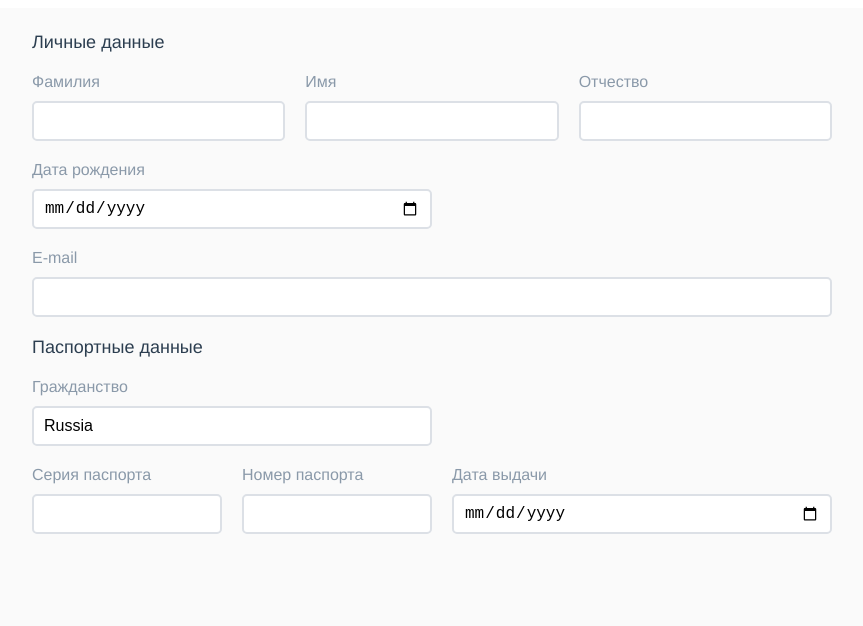
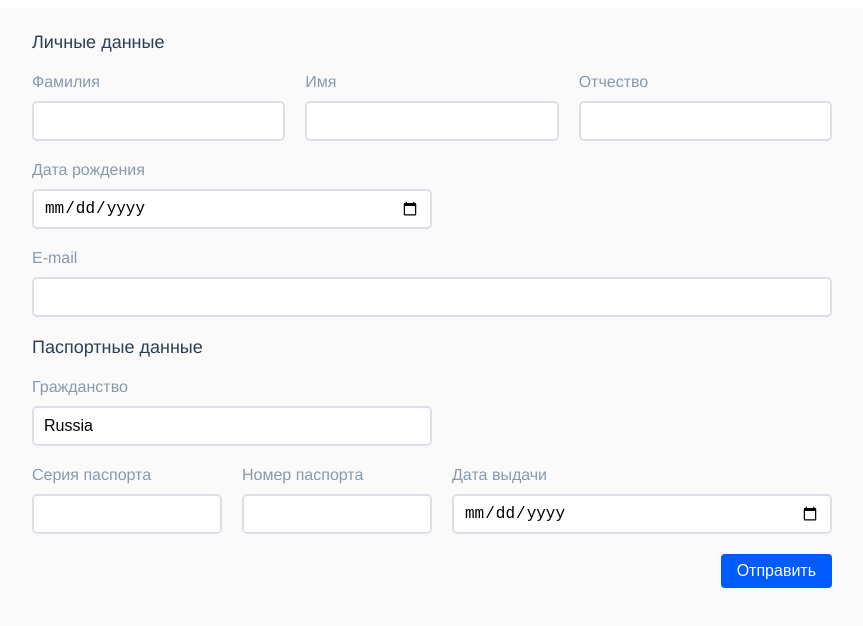
Before and after one commit to ozon-edu-vue-2021/required-task-4-Evgenii-K, a Vue app: page / in a window 1280 px wide. Shown: the top 626 px of the page, without its empty margins (208-1071 px from the left). Built offline with nearby package versions, Linux system fonts and the light colour scheme.

Commit message:
base-button, checkbox

```diff
--- /dev/null
+++ b/src/components/BaseButton.vue
@@ -0,0 +1,43 @@
+<template>
+  <button
+    class="button"
+  >
+    <slot></slot>
+  </button>
+</template>
+
+<script>
+export default {
+  name: "BaseButton",
+};
+</script>
+
+<style scoped>
+.button {
+  background-color: #005bff;
+  font-size: 16px;
+  color: white;
+  border: none;
+  border-radius: 4px;
+  padding: 8px 16px;
+  cursor: pointer;
+  transition: 0.2s ease-in;
+  text-align: center;
+  max-width: max-content;
+  flex-shrink: 0;
+}
+
+.button:hover {
+  background-color: #003ead;
+}
+
+.button:active {
+  background-color: #005bff;
+  box-shadow: 0 0 5px 0 rgba(0, 91, 255, 0.5);
+}
+
+.button:disabled {
+  background-color: #5a6c7d;
+}
+
+</style>
--- a/src/components/BaseDropdown.vue
+++ b/src/components/BaseDropdown.vue
@@ -56,6 +56,7 @@ export default {
 }
 .drop-down-content {
   position: absolute;
+  z-index: 10;
   background-color: #fff;
   border: 2px solid #dce0e6;
   border-radius: 5px;
--- a/src/components/BaseInput.vue
+++ b/src/components/BaseInput.vue
@@ -12,6 +12,8 @@
       :type="type"
       :value="value"
       @input="$emit('input', $event.target.value)"
+      :required="required"
+      :readonly="readonly"
     />
   </div>
 </template>
@@ -35,6 +37,14 @@ export default {
     value: {
       type: String,
       default: ''
+    },
+    required: {
+      type: Boolean,
+      default: false
+    },
+    readonly: {
+      type: Boolean,
+      default: false
     }
   }
 }
--- a/src/components/BaseMultiSelect.vue
+++ b/src/components/BaseMultiSelect.vue
@@ -71,7 +71,6 @@ export default {
   },
   watch: {
     value() {
-
       if(!this.items.length) return
 
       if (this.value === '') {
@@ -85,7 +84,10 @@ export default {
   },
   mounted() {
     if(this.items) {
-      this.value = this.selected[this.propName]
+
+      this.itemsAfterFilter = this.items
+
+      this.isSelected()
     }
   },
   methods: {
@@ -94,9 +96,10 @@ export default {
       this.value = item[this.propName]
     },
     blurHandler() {
+
       const target = this.items.filter(item => item[this.propName].toLowerCase() === this.value.toLowerCase())
       if (!target.length) {
-        this.value = this.selected[this.propName]
+        this.isSelected()
       } else {
         this.value = target[0][this.propName]
         this.$emit('update', target[0])
@@ -104,6 +107,11 @@ export default {
     },
     clickOnInput() {
       this.value = ''
+    },
+    isSelected() {
+      this.value = this.selected[this.propName]
+        ? this.selected[this.propName]
+        : ''
     }
   },
   components: { BaseDropdown, BaseInput },
--- a/src/components/Form.vue
+++ b/src/components/Form.vue
@@ -1,19 +1,22 @@
 <template>
-  <div class="form">
+  <form
+    class="form"
+    @submit.prevent="onSubmit"
+  >
     <div class="form__item">
       <div class="form__item-header">Личные данные</div>
-      <div
-        class="form__name-cyrillic"
-      >
+      <div class="form__name-cyrillic">
         <base-input
           type="text"
           lable="Фамилия"
           id="second_name"
+          v-model="formDate.secondName"
         />
         <base-input
           type="text"
           lable="Имя"
           id="first_name"
+          v-model="formDate.firstName"
         />
         <base-input
           type="text"
@@ -21,9 +24,7 @@
           id="third_name"
         />
       </div>
-      <div
-        class="form__birthday"
-      >
+      <div class="form__birthday">
         <base-input
           type="date"
           lable="Дата рождения"
@@ -31,23 +32,18 @@
         />
       </div>
 
-      <div
-        class="form__email"
-      >
+      <div class="form__email">
         <base-input
           type="email"
           lable="E-mail"
           id="email"
         />
       </div>
-
     </div>
 
     <div class="form__item">
       <div class="form__item-header">Паспортные данные</div>
-        <div
-          class="form__birthday"
-        >
+      <div class="form__birthday">
         <base-multi-select
           lable="Гражданство"
           :items="citizenships"
@@ -56,19 +52,20 @@
           @update="updateCitizenships"
         />
       </div>
-        <form-russian-citizenship
-          v-if="isRussian"
-        />
-        <form-other-citizenship
-          v-else
-        />
+      <form-russian-citizenship v-if="isRussian"/>
+      <form-other-citizenship v-else/>
     </div>
 
+    <div class="form__button">
+      <base-button>Отправить</base-button>
     </div>
+
+  </form>
 </template>
 
 <script>
 import BaseInput from './BaseInput'
+import BaseButton from './BaseButton'
 import FormRussianCitizenship from './FormRussianCitizenship';
 import FormOtherCitizenship from './FormOtherCitizenship';
 import BaseMultiSelect from './BaseMultiSelect';
@@ -78,11 +75,16 @@ export default {
   data() {
     return {
       citizenships,
-      selectedСitizenships: {}
+      selectedСitizenships: {},
+      formDate: {
+        firstName: '',
+        secondName: '',
+      }
     };
   },
   components: {
     BaseInput,
+    BaseButton,
     BaseMultiSelect,
     FormRussianCitizenship,
     FormOtherCitizenship,
@@ -95,7 +97,10 @@ export default {
   methods: {
     updateCitizenships(item) {
       this.selectedСitizenships = item
-    }
+    },
+    onSubmit() {
+      console.log(this.formDate);
+    },
   },
   computed: {
     isRussian() {
@@ -137,4 +142,10 @@ export default {
   display: grid;
   grid-template-columns: 1fr;
 }
+
+.form__button {
+  display: flex;
+  justify-content: flex-end;
+  align-items: center;
+}
 </style>
--- a/src/components/FormOtherCitizenship.vue
+++ b/src/components/FormOtherCitizenship.vue
@@ -1,38 +1,78 @@
 <template>
   <div class="form__item">
+
     <div
-          class="form__passport-russian"
+      class="form__passport-name"
+    >
+      <base-input
+        type="text"
+        lable="Фамилия на латинице"
+        id="second_name_latin"
+      />
+      <base-input
+        type="text"
+        lable="Имя на латинице"
+        id="first_name_latin"
+      />
+
+      <span
+        class="form__passport-span"
+      >
+        Иностранцы заполняют латинскими буквами. Например, Ivanov Ivan
+      </span>
+    </div>
+
+    <div
+      class="form__passport-about"
     >
       <base-input
         type="number"
         lable="Номер паспорта"
         id="passport_number_russian"
       />
-        <base-input
-          type="number"
+      <base-multi-select
         lable="Страна выдачи"
-          id="passport_series_russian"
+        :items="citizenships"
+        prop-name="nationality"
+        :selected="selectedСitizenships"
+        @update="updateCitizenships"
       />
-
       <base-input
         type="date"
         lable="Дата выдачи"
         id="date_of_issue"
       />
     </div>
+
   </div>
 </template>
 
 <script>
 import BaseInput from './BaseInput'
+import BaseMultiSelect from './BaseMultiSelect';
+import citizenships from '../assets/data/citizenships.json'
+
 export default {
   data() {
-    return {};
+    return {
+      citizenships,
+      selectedСitizenships: {},
+  };
+  },
+  created() {
+    if(this.citizenships.length) {
+      this.citizenships = this.citizenships.filter(country => country.nationality !== 'Russia')
+    }
   },
   components: {
     BaseInput,
+    BaseMultiSelect,
   },
-  methods: {},
+  methods: {
+    updateCitizenships(item) {
+      this.selectedСitizenships = item
+    },
+  }
 };
 </script>
 
@@ -43,9 +83,21 @@ export default {
   grid-gap: 20px;
 }
 
-.form__passport-russian {
+.form__passport-about {
   display: grid;
   grid-template-columns: 1fr 1fr 2fr;
   grid-gap: 20px;
 }
+
+.form__passport-name {
+  display: grid;
+  grid-template-columns: 1fr 1fr;
+  grid-column-gap: 20px;
+}
+
+.form__passport-span {
+  font-size: 12px;
+  color: #8a99a9;
+  padding-top: 8px;
+}
 </style>
```
Also changed, not shown: src/components/BaseCheckbox.vue (added, +13 -0 lines). Lines whose indentation alone changed are shown as unchanged.
